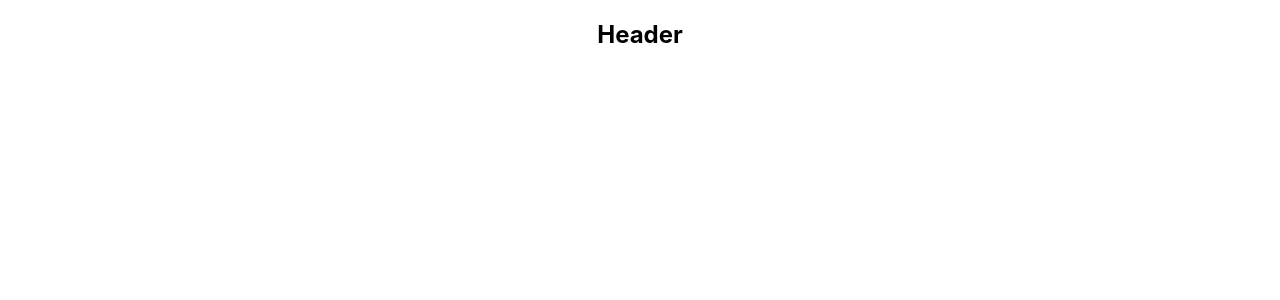
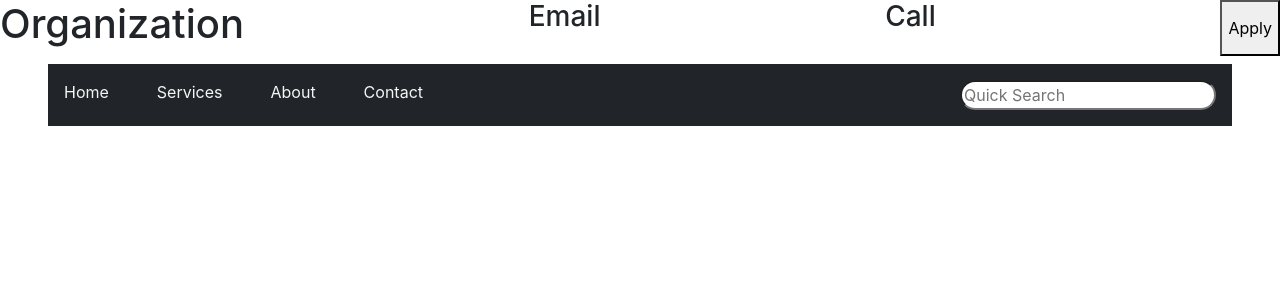
Before and after one commit to dipdastoko/esho-sikhi-with-ract-router, a React (Create React App) app: page / in a window 1280 px wide. Shown: the top 300 px of the page. Built offline with nearby package versions, Linux system fonts and the light colour scheme.

Commit message:
header added

```diff
--- a/public/index.html
+++ b/public/index.html
@@ -1,14 +1,12 @@
 <!DOCTYPE html>
 <html lang="en">
+
 <head>
   <meta charset="utf-8" />
   <link rel="icon" href="%PUBLIC_URL%/favicon.ico" />
   <meta name="viewport" content="width=device-width, initial-scale=1" />
   <meta name="theme-color" content="#000000" />
-    <meta
-      name="description"
-      content="Web site created using create-react-app"
-    />
+  <meta name="description" content="Web site created using create-react-app" />
   <link rel="apple-touch-icon" href="%PUBLIC_URL%/logo192.png" />
   <!--
       manifest.json provides metadata used when your web app is installed on a
@@ -25,7 +23,10 @@
       Learn how to configure a non-root public URL by running `npm run build`.
     -->
   <title>React App</title>
+  <link href="https://cdn.jsdelivr.net/npm/bootstrap@5.1.3/dist/css/bootstrap.min.css" rel="stylesheet"
+    integrity="sha384-1BmE4kWBq78iYhFldvKuhfTAU6auU8tT94WrHftjDbrCEXSU1oBoqyl2QvZ6jIW3" crossorigin="anonymous">
 </head>
+
 <body>
   <noscript>You need to enable JavaScript to run this app.</noscript>
   <div id="root"></div>
@@ -40,4 +41,5 @@
       To create a production bundle, use `npm run build` or `yarn build`.
     -->
 </body>
+
 </html>
--- a/src/App.js
+++ b/src/App.js
@@ -1,10 +1,14 @@
+import { BrowserRouter } from 'react-router-dom';
 import './App.css';
 import Header from './cpmponents/Header/Header';
 
 function App() {
   return (
-    <div className="App">
-      <Header></Header>
+    <div>
+      <BrowserRouter>
+        <Header></Header>
+      </BrowserRouter>
+
     </div>
   );
 }
--- /dev/null
+++ b/src/cpmponents/Header/Header.css
@@ -0,0 +1,8 @@
+.navl {
+    color: whitesmoke;
+
+}
+
+.navl:hover {
+    color: brown;
+}
--- a/src/cpmponents/Header/Header.js
+++ b/src/cpmponents/Header/Header.js
@@ -1,9 +1,38 @@
 import React from 'react';
+import './Header.css';
+import { NavLink } from 'react-router-dom';
 
 const Header = () => {
     return (
         <div>
-            <h2>Header</h2>
+            <div className='d-flex justify-content-between'>
+                <h1>Organization</h1>
+                <h3>Email</h3>
+                <h3>Call</h3>
+                <button>Apply</button>
+            </div>
+            <div className='d-flex justify-content-between bg-dark mt-2 mx-5'>
+                <div className='d-flex align-items-start bg-dark p-3 '>
+                    <NavLink
+                        className='text-decoration-none'
+                        to='/'
+                    >
+                        <span className='navl'>Home</span>
+                    </NavLink>
+                    <NavLink className='text-decoration-none' to='/'>
+                        <span className='ms-5 navl'>Services</span>
+                    </NavLink>
+                    <NavLink className='text-decoration-none' to='/'>
+                        <span className='ms-5 navl'>About</span>
+                    </NavLink>
+                    <NavLink className='text-decoration-none' to='/'>
+                        <span className='ms-5 navl'>Contact</span>
+                    </NavLink>
+                </div>
+                <div>
+                    <input className='m-3 rounded-pill' placeholder='Quick Search' type="text" />
+                </div>
+            </div>
         </div>
     );
 };
```
Lines whose indentation alone changed are shown as unchanged.
